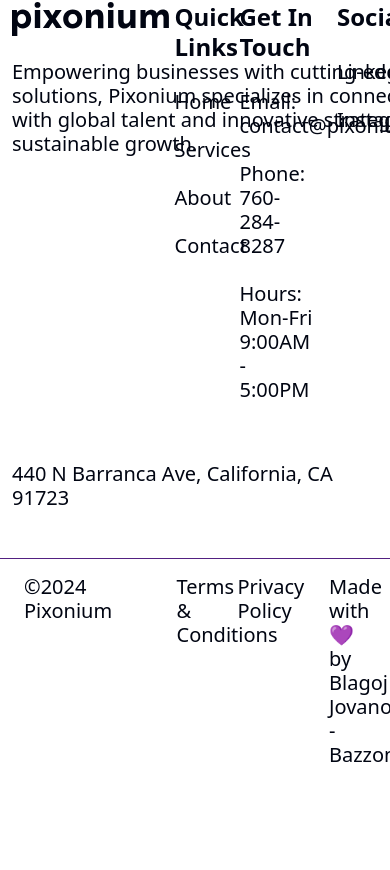
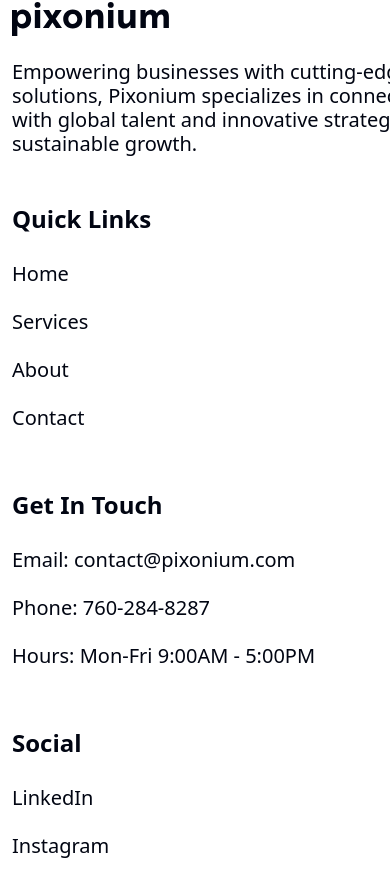
Before and after one commit to Bazzomir/lumaro, a React (Create React App) app in the folder erikas-app/: page / in a window 390 px wide. Shown: the part 8454-9324 px from the top of the page. Before the commit the page ends 9222 px from the top, so only its background shows below. Built offline with nearby package versions, Linux system fonts and the light colour scheme.

Commit message:
footer responsive

```diff
--- a/erikas-app/src/components/component/Footer.jsx
+++ b/erikas-app/src/components/component/Footer.jsx
@@ -7,7 +7,7 @@
             <div className="container-fluid px-0 footer-border-top">
                 <div className="container py-5">
                     <div className="row">
-                        <div className="col-5">
+                        <div className="col-sm-12 col-lg-5">
                             <DarkLogo alt="Logo Footer" className="footer-logo" />
                             <div className="footer-paragraph">
                                 <p className="footer-paragraph__text mb-0 mt-4">
@@ -15,7 +15,7 @@
                                 </p>
                             </div>
                         </div>
-                        <div className="col-2">
+                        <div className="col-sm-4 col-lg-2 pt-5 pt-lg-0">
                             <span className="footer-item-names">Quick Links</span>
                             <ul className="footer-nav mt-3">
                                 <li className="footer-nav-item">
@@ -32,7 +32,7 @@
                                 </li>
                             </ul>
                         </div>
-                        <div className="col-3">
+                        <div className="col-sm-4 col-lg-3 pt-5 pt-lg-0">
                             <span className="footer-item-names">Get In Touch</span>
                             <ul className="footer-getInTouch mt-3">
                                 <li className="getInTocuh-item">
@@ -44,7 +44,7 @@
                                 <li className="getInTocuh-item">Hours: Mon-Fri 9:00AM - 5:00PM</li>
                             </ul>
                         </div>
-                        <div className="col-2">
+                        <div className="col-sm-4 col-lg-2 pt-5 pt-lg-0">
                             <span className="footer-item-names">Social</span>
                             <ul className="footer-social mt-3">
                                 <li className="social-item">
@@ -63,10 +63,10 @@
                 <div className="container-fluid footer-border-top" >
                     <div className="container">
                         <div className="row pt-3">
-                            <div className="col-5 footer-paragraph__text">©2024 Pixonium</div>
-                            <div className="col-2 footer-paragraph__text">Terms & Conditions</div>
-                            <div className="col-3 footer-paragraph__text">Privacy Policy</div>
-                            <div className="col-2 footer-paragraph__text">Made with 💜 by <br /> Blagoj Jovanovski - Bazzomir</div>
+                            <div className="col-12 col-lg-5 footer-paragraph__text">©2024 Pixonium</div>
+                            <div className="col-6 col-lg-2 pt-2 pt-lg-0 footer-paragraph__text">Terms & Conditions</div>
+                            <div className="col-6 col-lg-2 pt-2 pt-lg-0 footer-paragraph__text">Privacy Policy</div>
+                            <div className="col-12 col-lg-3 py-2 py-lg-0 footer-paragraph__text">Made with 💜 by <br className="d-none d-lg-block"/> Blagoj Jovanovski - Bazzomir</div>
                         </div>
                     </div>
                 </div>
```
